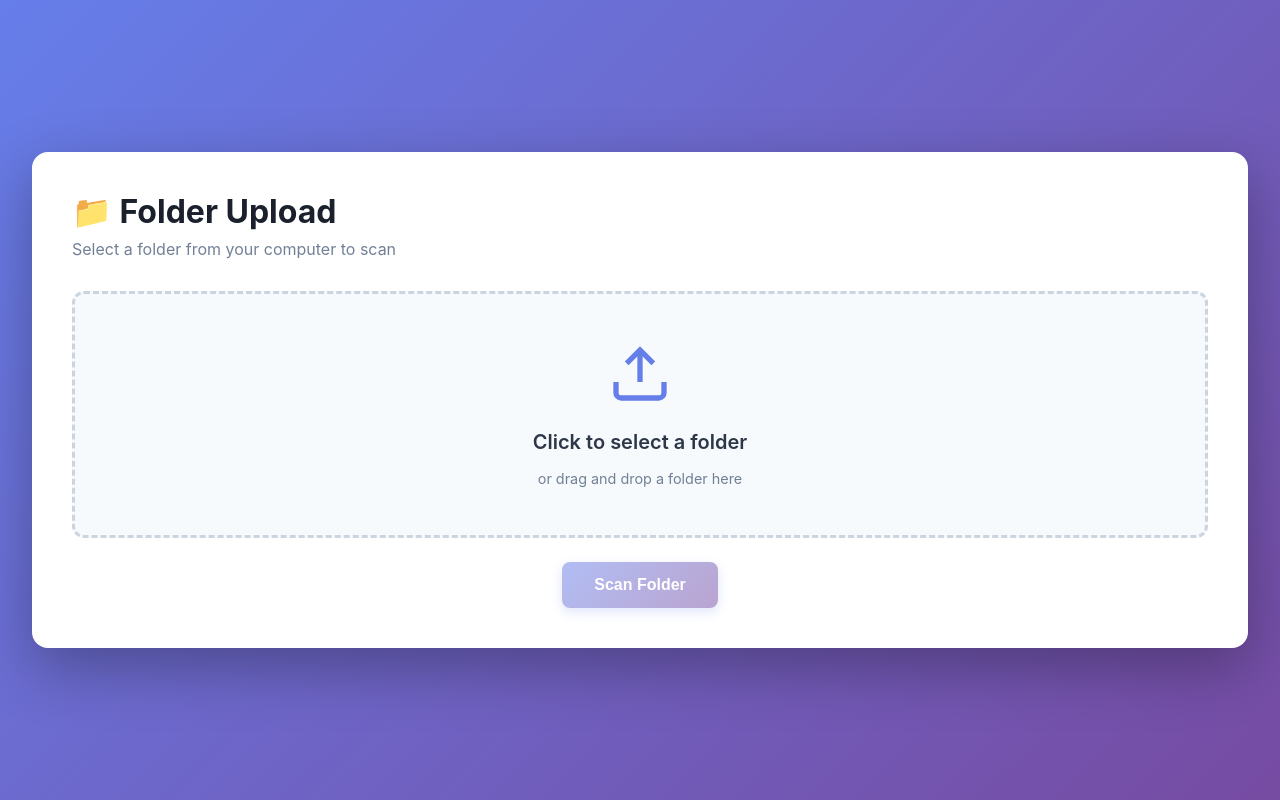
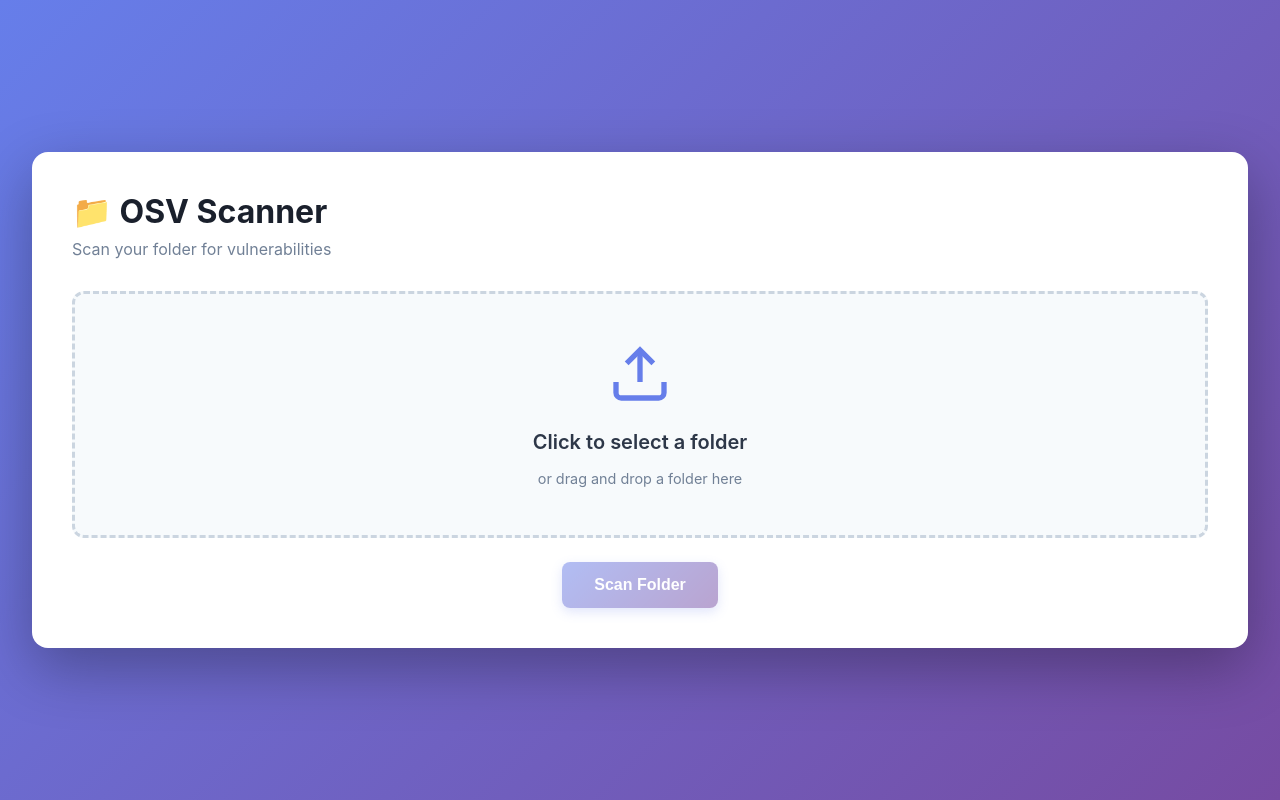
Before and after one commit to nitipon-apaisri/osv-scanner, a website built with Vite: page index.html in a window 1280 px wide. Built offline with nearby package versions, Linux system fonts and the light colour scheme.

Commit message:
🔧 (update): Revise page title and headings for clarity in OSV Scanner interface

```diff
--- a/index.html
+++ b/index.html
@@ -3,12 +3,12 @@
   <head>
     <meta charset="UTF-8" />
     <meta name="viewport" content="width=device-width, initial-scale=1.0" />
-    <title>OSV Scanner - Folder Upload</title>
+    <title></title>
   </head>
   <body>
     <div class="container">
-      <h1>📁 Folder Upload</h1>
-      <p class="subtitle">Select a folder from your computer to scan</p>
+      <h1>📁 OSV Scanner</h1>
+      <p class="subtitle">Scan your folder for vulnerabilities</p>
 
       <div class="upload-area" id="uploadArea">
         <div class="upload-content">
```
